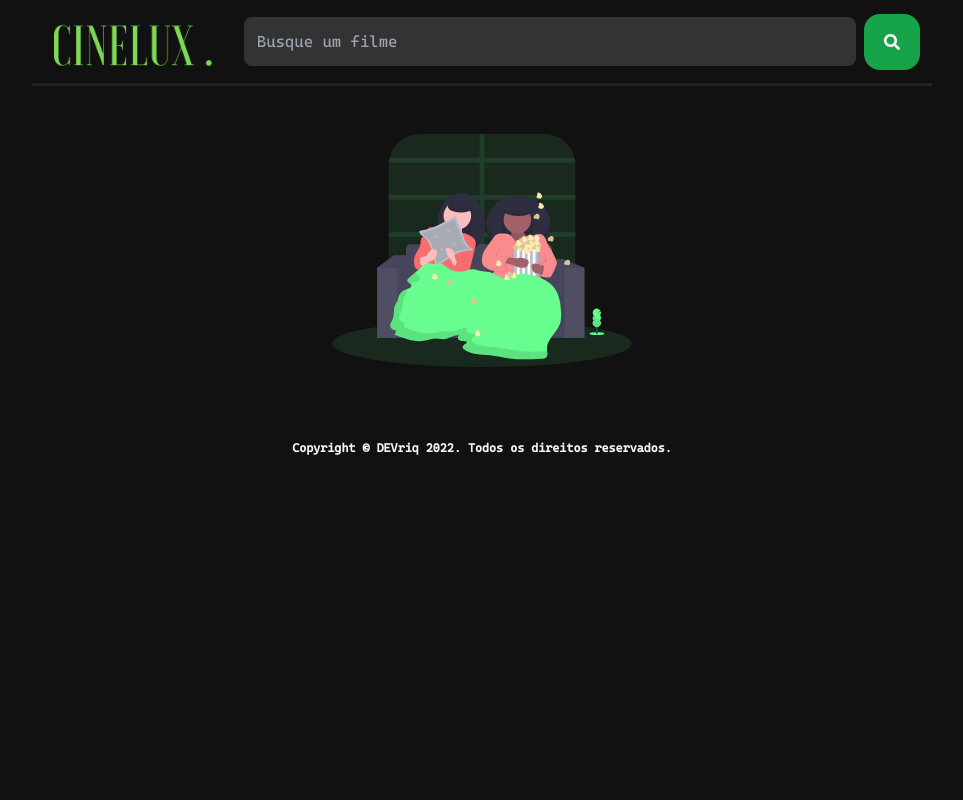
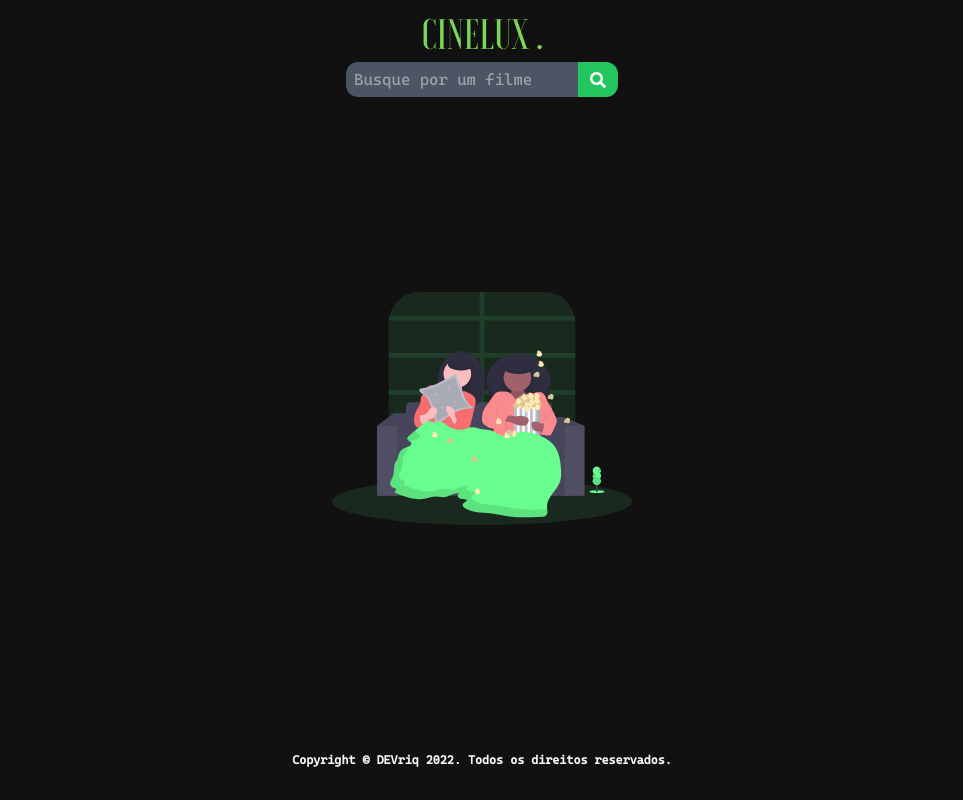
Before and after one commit to devriq/cinelux, a React (Vite) app: page / in a window 1280 px wide. Shown: the whole page, without its empty margins (158-1121 px from the left). Built offline with nearby package versions, Linux system fonts and the light colour scheme.

Commit message:
new layout

```diff
--- a/src/App.tsx
+++ b/src/App.tsx
@@ -4,7 +4,7 @@ import Navbar from "./Navbar";
 
 function App() {
   return (
-    <main className="flex flex-wrap justify-center">
+    <main className="min-h-screen flex flex-col justify-between">
       <Navbar />
       <Outlet></Outlet>
       <Footer />
--- a/src/Footer.tsx
+++ b/src/Footer.tsx
@@ -3,8 +3,8 @@ const Footer = () => {
   const footerDate = new Date();
 
   return (
-    <footer className="p-5">
-      <span className="font-semibold text-xs">
+    <footer className="h-[10vh] grid text-center text-xs place-items-center">
+      <span className="font-semibold">
         Copyright &copy; {`DEVriq ${footerDate.getFullYear()}. Todos os direitos reservados.`}
       </span>
     </footer>
--- a/src/MovieCard.tsx
+++ b/src/MovieCard.tsx
@@ -7,12 +7,12 @@ export default function MovieCard(movie: Movie): JSX.Element {
   // const movieState = props.status[0][`movie:${props.movie.id}`];
 
   return (
-    <Link to={`/movie/${movie.id}`} className="p-1 group w-[10rem]" >
+    <Link to={`/movie/${movie.id}`} className="group w-[15rem] shadow-sm shadow-black" >
     <div
-        className={`group-hover:grayscale-0 scale-95 group-hover:scale-100 transition-all rounded`}
+        className={`card group-hover:grayscale-0 overflow-hidden scale-95 group-hover:scale-100 transition-all rounded`}
       >
           <img
-            className={`transition-colors`}
+            className={``}
             src={moviePoster}
             alt={movie.title}
           />
--- a/src/Navbar.tsx
+++ b/src/Navbar.tsx
@@ -17,13 +17,12 @@ function Navbar() {
   };
 
   return (
-    <>
-      <nav className="">
-        <div className="max-w-[200px] w-[100%] p-0 overflow-hidden">
+      <nav className="mx-auto max-h-[20vh] overflow-hidden">
+        <div className="">
 
-        <Link to="/" className="m-0 p-0">
+        <Link to="/" className="">
           <img
-            className=""
+            className="max-w-[150px] mx-auto"
             id="logo"
             src={LOGO}
             alt="logoIMG"
@@ -31,17 +30,17 @@ function Navbar() {
         </Link>
             </div>
 
-        <div className="max-w-[900px] p-3 w-full overflow-hidden ">
-          <form onSubmit={handleSubmit} className="flex w-full">
+        <div className="">
+          <form onSubmit={handleSubmit} className="flex rounded-xl overflow-hidden">
             <input
-              className="flex-1"
+              className="flex-1 h-full text-gray-500 bg-gray-600 focus:outline-none focus:text-white p-2"
               type="text"
-              placeholder="Busque um filme"
+              placeholder="Busque por um filme"
               onChange={(e) => setSearch(e.target.value)}
               value={search}
             ></input>
             <button
-              className="p-5 bg-green-600 text-white"
+              className="w-full px-3 bg-green-500 hover:bg-green-600 text-white "
               type="submit"
             >
               <FaSearch />
@@ -50,7 +49,6 @@ function Navbar() {
         </div>
 
       </nav>
-    </>
   );
 }
 
--- a/src/pages/Home.tsx
+++ b/src/pages/Home.tsx
@@ -25,8 +25,8 @@ function Home() {
   // }, []);
 
   return (
-    <section className="grid max-w-[100vw] my-[3rem]">
-      <img src={HomeImage} className="w-[300px] max-w-[600px] mx-auto"/>
+    <section className="">
+      <img src={HomeImage} className="h-full w-[90%] max-w-[300px] mx-auto"/>
     </section>
   )
       {/* {topMovies.map((movie:Movie): JSX.Element=>
--- a/src/pages/MovieDetail.tsx
+++ b/src/pages/MovieDetail.tsx
@@ -26,16 +26,16 @@ function MovieDetail() {
   }, []);
 
   return (
-    <article className="">
-      <div className={``}>
+    <section className="flex flex-col items-center justify-center p-4">
+      <div className={`w-[240px]`}>
       <img className={``} src={moviePoster} alt="poster"/>
     </div>
-    <div className=''>
+    <div className='py-4 mb-6'>
 
-      <h2 className=''>{movie?.title}</h2>
-      <p>{movie?.overview}</p>
+      <h1 className='mb-3 text-center'>{movie?.title}</h1>
+      <p className='leading-relaxed text-justify text-sm max-w-[50ch]'>{movie?.overview}</p>
     </div>
-    </article>
+    </section>
   )
 }
 
--- a/src/pages/Search.tsx
+++ b/src/pages/Search.tsx
@@ -29,7 +29,7 @@ function Search() {
 
   return (
 
-    <section className="">
+    <section className="py-4 gap-4 flex flex-wrap justify-center">
       {searchMovies.map((movie:Movie)=>
       <MovieCard key={movie.id} id={movie.id} title={movie.title} overview={movie.overview} poster_path={movie.poster_path} release_date={movie.release_date} />)}
      </section>
```
Also changed, not shown: src/styles/global.css.
